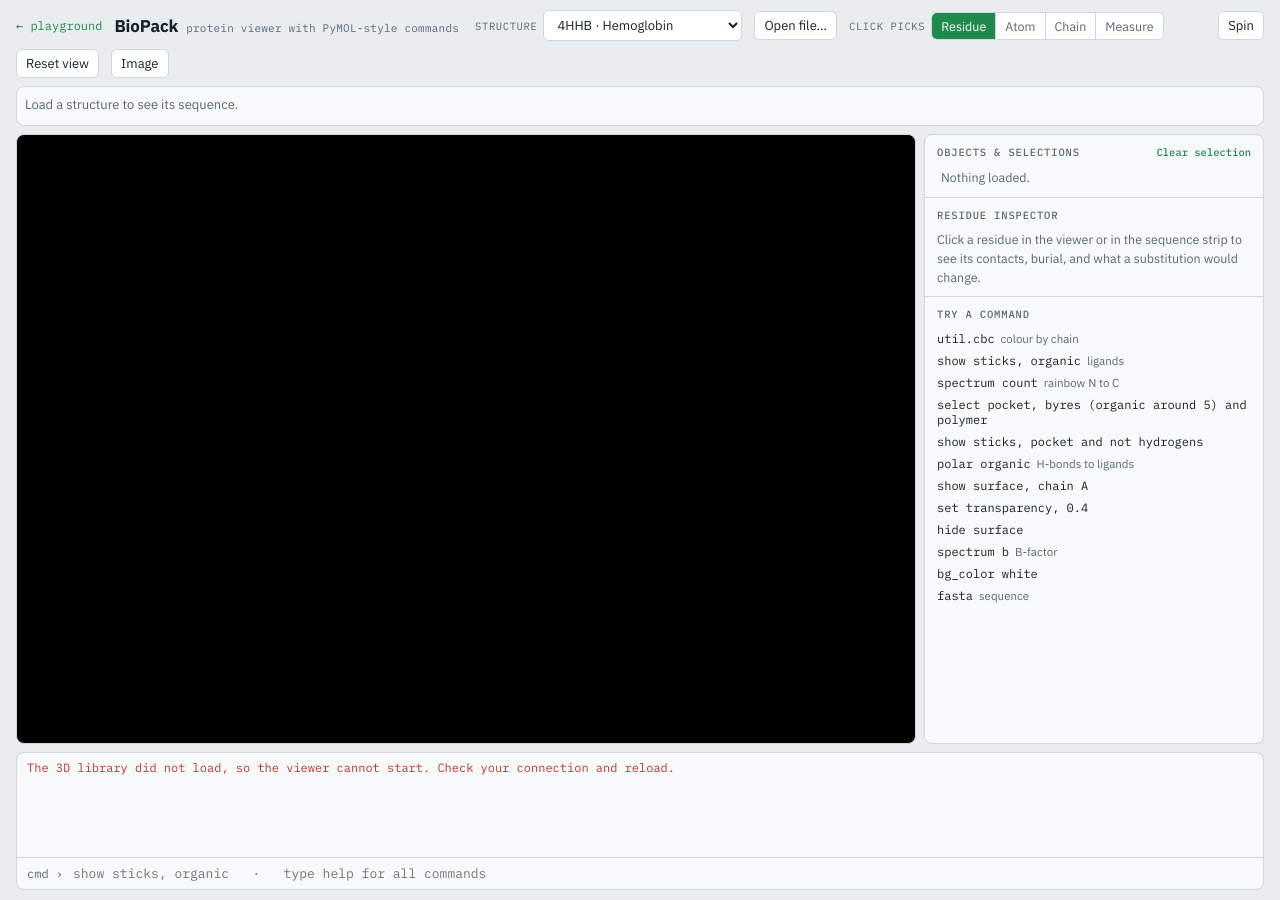
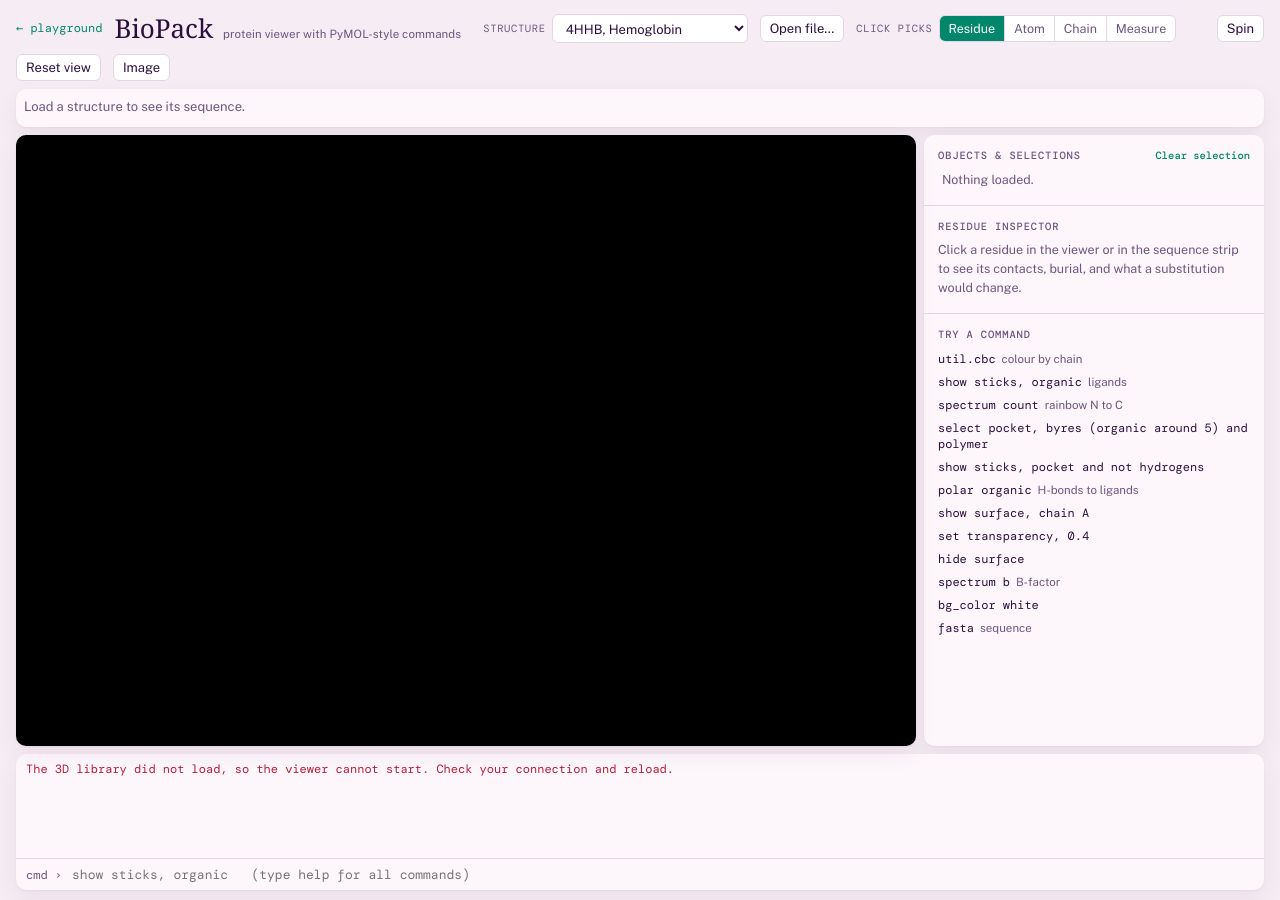
Before and after one commit to saanviiyer/saanviiyer.github.io, a Jekyll site: the page built from pages/play-biopack.html, in a window 1280 px wide. Built offline with Jekyll 4.4.1, drawn with Linux system fonts in a browser that asks for light colours; some web fonts are replaced.

Commit message:
Restyle biopack with an editorial serif wordmark, a purple and pink palette, and lifted panels

```diff
--- a/pages/play-biopack.html
+++ b/pages/play-biopack.html
@@ -10,37 +10,42 @@ permalink: /playground/biopack/
 <title>BioPack, Saanvi S. Subramanian</title>
 <style>:root { color-scheme: light; } body { margin: 0; } [hidden] { display: none !important; }</style>
 <link rel="preconnect" href="https://fonts.googleapis.com">
-<link rel="stylesheet" href="https://fonts.googleapis.com/css2?family=IBM+Plex+Mono:wght@400;500;600&family=IBM+Plex+Sans:wght@400;500;600;700&display=swap">
+<link rel="preconnect" href="https://fonts.gstatic.com" crossorigin>
+<link rel="stylesheet" href="https://fonts.googleapis.com/css2?family=DM+Mono:wght@400;500&family=Instrument+Serif:ital@0;1&family=Public+Sans:wght@400;500;600;700&display=swap">
 <style>
 /* Layout: one-screen workbench. Header, sequence strip, viewer + side panel, command console. */
 :root {
-  --bg: #e9edf0;
-  --panel: #f7f9fa;
+  --bg: #f6ecf3;
+  --panel: #fdf6fb;
   --raise: #ffffff;
-  --ink: #17212b;
-  --muted: #5a6875;
-  --line: #cfd7de;
-  --accent: #1f8a4c;
+  --ink: #2d0f3f;
+  --muted: #6f5680;
+  --line: #e7d5e6;
+  --accent: #00866a;
   --accent-ink: #ffffff;
-  --sele: #d42fb6;
-  --warn: #b25a00;
-  --warn-bg: #fff2e2;
-  --info-bg: #e8f2ec;
-  --err: #c0362c;
-  --sans: "IBM Plex Sans", "Segoe UI", system-ui, sans-serif;
-  --mono: "IBM Plex Mono", ui-monospace, "SF Mono", Menlo, monospace;
+  --sele: #c81d7f;
+  --warn: #9a4f12;
+  --warn-bg: #fdefe3;
+  --info-bg: #e3f3ee;
+  --err: #b3203c;
+  --lift: 0 1px 2px rgba(45, 15, 63, 0.05), 0 8px 24px rgba(45, 15, 63, 0.06);
+  --display: "Instrument Serif", Georgia, serif;
+  --sans: "Public Sans", "Segoe UI", system-ui, sans-serif;
+  --mono: "DM Mono", ui-monospace, "SF Mono", Menlo, monospace;
 }
 @media (prefers-color-scheme: dark) {
   :root:not([data-theme="light"]) {
-    --bg: #0f1418; --panel: #151c22; --raise: #1b242b; --ink: #e2e9ee; --muted: #93a2ae;
-    --line: #2a3640; --accent: #4cc581; --accent-ink: #08130c; --sele: #ff5fdc;
-    --warn: #f0a25a; --warn-bg: #2b2116; --info-bg: #14251c; --err: #ff7a6e; color-scheme: dark;
+    --bg: #190a24; --panel: #231031; --raise: #2d1540; --ink: #f3e7f5; --muted: #ac92ba;
+    --line: #3c2050; --accent: #2fd3a3; --accent-ink: #06211a; --sele: #ff6fd8;
+    --warn: #f0a25a; --warn-bg: #30211a; --info-bg: #10281f; --err: #ff7a8c;
+    --lift: 0 1px 2px rgba(0, 0, 0, 0.3), 0 10px 30px rgba(0, 0, 0, 0.35); color-scheme: dark;
   }
 }
 :root[data-theme="dark"] {
-  --bg: #0f1418; --panel: #151c22; --raise: #1b242b; --ink: #e2e9ee; --muted: #93a2ae;
-  --line: #2a3640; --accent: #4cc581; --accent-ink: #08130c; --sele: #ff5fdc;
-  --warn: #f0a25a; --warn-bg: #2b2116; --info-bg: #14251c; --err: #ff7a6e; color-scheme: dark;
+  --bg: #190a24; --panel: #231031; --raise: #2d1540; --ink: #f3e7f5; --muted: #ac92ba;
+  --line: #3c2050; --accent: #2fd3a3; --accent-ink: #06211a; --sele: #ff6fd8;
+  --warn: #f0a25a; --warn-bg: #30211a; --info-bg: #10281f; --err: #ff7a8c;
+  --lift: 0 1px 2px rgba(0, 0, 0, 0.3), 0 10px 30px rgba(0, 0, 0, 0.35); color-scheme: dark;
 }
 html, body { height: 100%; }
 body { background: var(--bg); color: var(--ink); font-family: var(--sans); font-size: 14px; }
@@ -52,8 +57,8 @@ button:focus-visible, select:focus-visible, input:focus-visible, .r:focus-visibl
   padding-block: 10px; padding-left: max(16px, env(safe-area-inset-left, 0px)); padding-right: max(16px, env(safe-area-inset-right, 0px)); }
 
 .top { display: flex; flex-wrap: wrap; align-items: center; gap: 8px 12px; }
-.brand { font-weight: 700; font-size: 17px; letter-spacing: -0.01em; margin-right: 4px; display: flex; align-items: baseline; gap: 8px; }
-.brand small { font-family: var(--mono); font-weight: 400; font-size: 11px; color: var(--muted); letter-spacing: 0.02em; }
+.brand { font-family: var(--display); font-weight: 400; font-size: 26px; letter-spacing: 0; margin-right: 10px; display: flex; align-items: baseline; gap: 10px; }
+.brand small { font-family: var(--sans); font-weight: 400; font-size: 11.5px; color: var(--muted); letter-spacing: 0.01em; }
 .ctl { display: flex; align-items: center; gap: 6px; }
 .ctl label { font-family: var(--mono); font-size: 10.5px; text-transform: uppercase; letter-spacing: 0.06em; color: var(--muted); }
 select, .btn { background: var(--raise); border: 1px solid var(--line); border-radius: 6px; padding: 5px 9px; font-size: 13px; cursor: pointer; }
@@ -65,7 +70,7 @@ select, .btn { background: var(--raise); border: 1px solid var(--line); border-r
 .seg button[aria-pressed="true"] { background: var(--accent); color: var(--accent-ink); }
 .spacer { flex: 1; }
 
-.seq { background: var(--panel); border: 1px solid var(--line); border-radius: 8px; overflow-x: auto; overflow-y: hidden; padding: 4px 8px 6px; white-space: nowrap; font-family: var(--mono); font-size: 12.5px; line-height: 1; min-height: 38px; }
+.seq { background: var(--panel); border: 0; border-radius: 10px; box-shadow: var(--lift); overflow-x: auto; overflow-y: hidden; padding: 4px 8px 6px; white-space: nowrap; font-family: var(--mono); font-size: 12.5px; line-height: 1; min-height: 38px; }
 .seq .obj { display: inline-flex; align-items: flex-end; gap: 0; margin-right: 18px; }
 .seq .tag { font-size: 10.5px; color: var(--muted); padding: 0 6px 2px 0; align-self: flex-end; }
 .seq .tag b { color: var(--ink); font-weight: 600; }
@@ -79,15 +84,15 @@ select, .btn { background: var(--raise); border: 1px solid var(--line); border-r
 .seq .empty { color: var(--muted); font-family: var(--sans); font-size: 13px; line-height: 28px; }
 
 .work { display: grid; grid-template-columns: minmax(0, 1fr) 340px; gap: 8px; min-height: 0; }
-.stage { position: relative; border-radius: 8px; overflow: hidden; border: 1px solid var(--line); min-height: 280px; background: #000; }
+.stage { position: relative; border-radius: 10px; overflow: hidden; border: 0; box-shadow: var(--lift); min-height: 280px; background: #000; }
 #viewer { position: absolute; inset: 0; }
 .hud { position: absolute; left: 8px; bottom: 8px; right: 8px; pointer-events: none; display: flex; justify-content: space-between; gap: 8px; font-family: var(--mono); font-size: 11.5px; }
 .hud span { background: rgba(10, 14, 18, 0.72); color: #e8eef2; padding: 3px 7px; border-radius: 4px; max-width: 100%; overflow: hidden; text-overflow: ellipsis; white-space: nowrap; }
 .hud span:empty { display: none; }
-.dropzone { position: absolute; inset: 0; display: grid; place-items: center; background: rgba(31, 138, 76, 0.28); color: #fff; font-weight: 600; font-size: 18px; border: 3px dashed #fff; border-radius: 8px; pointer-events: none; }
+.dropzone { position: absolute; inset: 0; display: grid; place-items: center; background: rgba(0, 134, 106, 0.3); color: #fff; font-weight: 600; font-size: 18px; border: 3px dashed #fff; border-radius: 8px; pointer-events: none; }
 
-.side { background: var(--panel); border: 1px solid var(--line); border-radius: 8px; overflow-y: auto; min-height: 0; display: flex; flex-direction: column; }
-.side section { padding: 10px 12px; border-bottom: 1px solid var(--line); }
+.side { background: var(--panel); border: 0; border-radius: 10px; box-shadow: var(--lift); overflow-y: auto; min-height: 0; display: flex; flex-direction: column; }
+.side section { padding: 14px 14px 16px; border-bottom: 1px solid var(--line); }
 .side section:last-child { border-bottom: 0; }
 .side h2 { font-size: 10.5px; font-family: var(--mono); font-weight: 500; text-transform: uppercase; letter-spacing: 0.08em; color: var(--muted); margin: 0 0 8px; display: flex; justify-content: space-between; align-items: center; }
 .side h2 button { font-family: var(--mono); font-size: 10.5px; text-transform: none; letter-spacing: 0; background: none; border: 0; color: var(--accent); cursor: pointer; padding: 0; }
@@ -106,7 +111,7 @@ select, .btn { background: var(--raise); border: 1px solid var(--line); border-r
 .rows .none { color: var(--muted); font-size: 12.5px; padding: 2px 4px; }
 .subhead { font-family: var(--mono); font-size: 10px; color: var(--muted); text-transform: uppercase; letter-spacing: 0.06em; margin: 8px 0 2px 4px; }
 
-.menu { position: fixed; z-index: 30; background: var(--raise); border: 1px solid var(--line); border-radius: 8px; box-shadow: 0 8px 28px rgba(0,0,0,0.22); padding: 6px; min-width: 184px; max-width: min(300px, calc(100vw - 32px)); max-height: 70vh; overflow-y: auto; }
+.menu { position: fixed; z-index: 30; background: var(--raise); border: 0; border-radius: 10px; box-shadow: 0 10px 34px rgba(45, 15, 63, 0.26); padding: 6px; min-width: 184px; max-width: min(300px, calc(100vw - 32px)); max-height: 70vh; overflow-y: auto; }
 .menu .mh { font-family: var(--mono); font-size: 10px; text-transform: uppercase; letter-spacing: 0.06em; color: var(--muted); padding: 4px 8px 2px; }
 .menu button.mi { display: block; width: 100%; text-align: left; background: none; border: 0; padding: 5px 8px; border-radius: 5px; font-size: 13px; cursor: pointer; }
 .menu button.mi:hover { background: var(--bg); }
@@ -142,7 +147,7 @@ select, .btn { background: var(--raise); border: 1px solid var(--line); border-r
 .tips button:hover { color: var(--accent); }
 .tips button em { font-style: normal; color: var(--muted); font-family: var(--sans); font-size: 11.5px; margin-left: 6px; }
 
-.console { background: var(--panel); border: 1px solid var(--line); border-radius: 8px; display: flex; flex-direction: column; min-width: 0; }
+.console { background: var(--panel); border: 0; border-radius: 10px; box-shadow: var(--lift); display: flex; flex-direction: column; min-width: 0; }
 #log { height: 104px; overflow-y: auto; padding: 6px 10px; font-family: var(--mono); font-size: 12px; line-height: 1.5; }
 #log div { white-space: pre-wrap; word-break: break-word; }
 #log .cmd { color: var(--accent); }
@@ -226,7 +231,7 @@ select, .btn { background: var(--raise); border: 1px solid var(--line); border-r
     <div id="log" aria-live="polite"></div>
     <form class="prompt" id="cmdform" autocomplete="off">
       <label for="cmd">cmd ›</label>
-      <input id="cmd" spellcheck="false" placeholder="show sticks, organic   ·   type help for all commands">
+      <input id="cmd" spellcheck="false" placeholder="show sticks, organic   (type help for all commands)">
     </form>
   </section>
 </div>
@@ -804,10 +809,10 @@ function renderInspector() {
   const env = residueEnv(r);
   const scPolar = env.polar.filter(p => !BB.has(p.a.atom));
   const burial = rel == null ? '' : rel < 0.2 ? 'buried' : rel < 0.5 ? 'partly exposed' : 'exposed';
-  let h = `<div class="head"><b>${esc(r.resn)} ${r.resi}</b><span>chain ${esc(r.chain || '-')} · ${esc(r.obj.name)}</span></div>`;
+  let h = `<div class="head"><b>${esc(r.resn)} ${r.resi}</b><span>chain ${esc(r.chain || '-')} in ${esc(r.obj.name)}</span></div>`;
   h += '<dl class="facts">';
-  h += `<dt>Structure</dt><dd>${esc(ssName)}${phi != null ? ` · φ ${phi.toFixed(0)}°` : ''}</dd>`;
-  if (rel != null) h += `<dt>Exposure</dt><dd>${(rel * 100).toFixed(0)}% of max surface (${sasa.toFixed(0)} Å²) · ${burial}</dd>`;
+  h += `<dt>Structure</dt><dd>${esc(ssName)}${phi != null ? `, φ ${phi.toFixed(0)}°` : ''}</dd>`;
+  if (rel != null) h += `<dt>Exposure</dt><dd>${(rel * 100).toFixed(0)}% of max surface (${sasa.toFixed(0)} Å²), ${burial}</dd>`;
   h += `<dt>B-factor</dt><dd>${meanB.toFixed(1)} <span class="muted">(pLDDT in AlphaFold models)</span></dd>`;
   h += `<dt>Polar contacts</dt><dd>${env.polar.length ? env.polar.slice(0, 6).map(p => `${esc(p.a.atom)}–${esc(p.b.__res.resn)}${p.b.__res.resi} ${esc(p.b.atom)} ${p.d.toFixed(1)} Å`).join('<br>') + (env.polar.length > 6 ? `<br>+${env.polar.length - 6} more` : '') : 'none'}${env.waters ? `<br>${env.waters} to waters` : ''}</dd>`;
   if (env.salt.length) h += `<dt>Salt bridge</dt><dd>${env.salt.map(esc).join(', ')}</dd>`;
@@ -1058,7 +1063,7 @@ $('#cmd').addEventListener('keydown', e => {
   if (e.key === 'ArrowUp' && hi > 0) { hi--; $('#cmd').value = hist[hi]; e.preventDefault(); }
   else if (e.key === 'ArrowDown') { hi = Math.min(hist.length, hi + 1); $('#cmd').value = hist[hi] || ''; e.preventDefault(); }
 });
-$('#ex').innerHTML = EXAMPLES.map(e => `<option value="${e.id}">${e.id} · ${esc(e.short)}</option>`).join('');
+$('#ex').innerHTML = EXAMPLES.map(e => `<option value="${e.id}">${e.id}, ${esc(e.short)}</option>`).join('');
 $('#ex').addEventListener('change', e => run(`fetch ${e.target.value}`));
 $('#open').addEventListener('click', () => $('#file').click());
 $('#file').addEventListener('change', e => { loadFiles(e.target.files); e.target.value = ''; });
```
